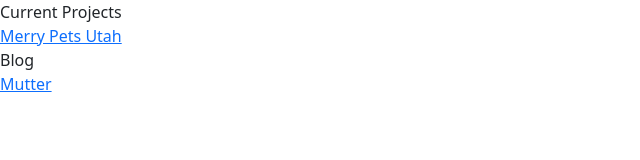
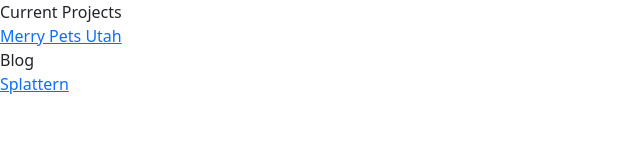
Before and after one commit to amotechnology/amotechnology.github.io, a plain HTML site: page index.html in a window 1280 px wide. Shown: the full height of the page, 0-640 px from the left. Drawn offline with nearby package versions, Linux system fonts and the light colour scheme.

Commit message:
Update index.html

```diff
--- a/index.html
+++ b/index.html
@@ -14,7 +14,7 @@
         Current Projects<br>
         <a href="https://merryscheduler.herokuapp.com/" target="_blank"> Merry Pets Utah</a> <br>
         Blog <br>
-        <a href="https://mutter.substack.com/" target="_blank"> Mutter </a> <br>
+        <a href="https://splattern.substack.com/" target="_blank"> Splattern </a> <br>
     </body>
 
 </html>
```
